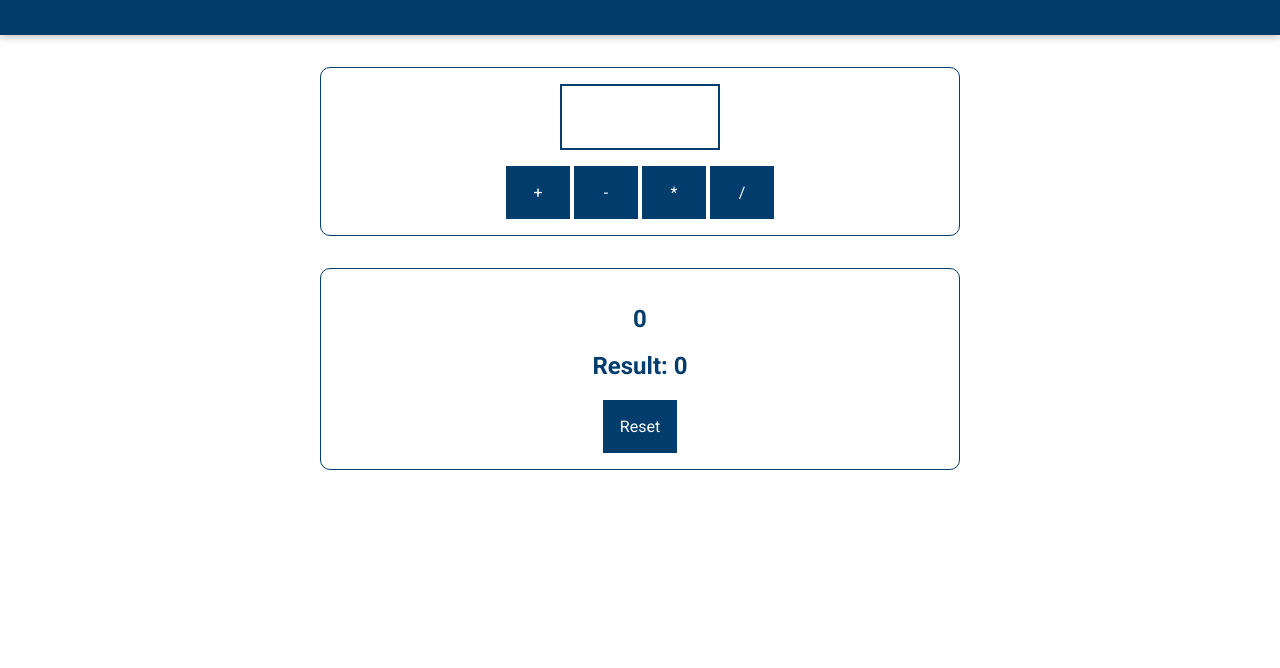
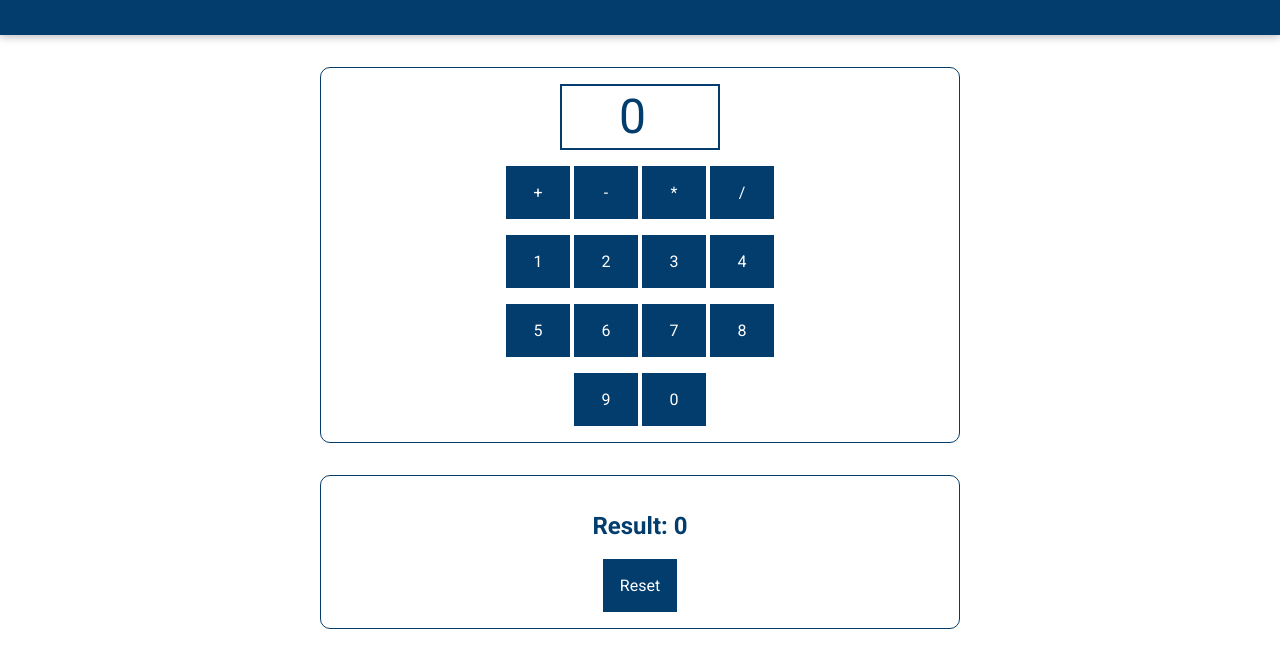
Before and after one commit to akshayvinodpunnath/JavaScriptLearning, a plain HTML site: page index.html in a window 1280 px wide. Both pictures are taken after a click on the button "Reset". Shown: the part 78-746 px from the top of the page. Drawn offline with Linux system fonts and the light colour scheme.

Commit message:
buttons defined

```diff
--- a/assets/scripts/app.js
+++ b/assets/scripts/app.js
@@ -1,6 +1,6 @@
 const defaultResult = 0;
 let currentResult = defaultResult ;
-let logEntries = [];
+let logEntries = [defaultResult];
 
 // Gets input from input field
 function getUserInput () {
@@ -19,8 +19,8 @@ function add() {
     const initialResult = currentResult;
     currentResult += parseInt(enteredNumber);
     createAndWriteOutput('+',initialResult,enteredNumber);
+    logEntries.push('+');
     logEntries.push(enteredNumber);
-    logEntries.push('+');
     console.log(logEntries);
 }
 
@@ -30,8 +30,8 @@ function multiply() {
     const initialResult = currentResult;
     currentResult *= parseInt(enteredNumber);
     createAndWriteOutput('*',initialResult,enteredNumber);
+    logEntries.push('*');
     logEntries.push(enteredNumber);
-    logEntries.push('*');
     console.log(logEntries)
 }
 
@@ -41,8 +41,8 @@ function subtract() {
     const initialResult = currentResult;
     currentResult -= parseInt(enteredNumber);
     createAndWriteOutput('-',initialResult,enteredNumber);
+    logEntries.push('-');
     logEntries.push(enteredNumber);
-    logEntries.push('-');
     console.log(logEntries)
 }
 
@@ -52,16 +52,17 @@ function divide() {
     const initialResult = currentResult;
     currentResult /= parseInt(enteredNumber);
     createAndWriteOutput('/',initialResult,enteredNumber);
+    logEntries.push('/');
     logEntries.push(enteredNumber);
-    logEntries.push('/');
     console.log(logEntries)
 }
 
 function calcReset() {
-    logEntries = [];
-    defaultResult = 0;
     currentResult = defaultResult ;
-    outputResult(currentResult, '')
+    logEntries = []
+    logEntries.push(defaultResult);
+    outputResult(currentResult, '');
+    userInput.value = 0
 }
 
 // Calling Event Handlers
@@ -69,4 +70,4 @@ addBtn.addEventListener('click', add);
 subtractBtn.addEventListener('click', subtract);
 multiplyBtn.addEventListener('click', multiply);
 divideBtn.addEventListener('click', divide);
-//resetCalc.addEventListener('click', calcReset);
+resetCalc.addEventListener('click', calcReset);
--- a/assets/scripts/vendor.js
+++ b/assets/scripts/vendor.js
@@ -4,6 +4,7 @@ const subtractBtn = document.getElementById('btn-subtract');
 const multiplyBtn = document.getElementById('btn-multiply');
 const divideBtn = document.getElementById('btn-divide');
 const resetCalc = document.getElementById('reset-calc');
+
 
 const currentResultOutput = document.getElementById('current-result');
 const currentCalculationOutput = document.getElementById('current-calculation');
--- a/assets/styles/app.css
+++ b/assets/styles/app.css
@@ -77,7 +77,8 @@ header {
   width: 4rem;
 }
 
-#calc-actions {
+#calc-actions,
+.number-buttons {
   margin-top: 1rem;
   text-align: center;
 }
--- a/index.html
+++ b/index.html
@@ -17,12 +17,28 @@
     </header>
 
     <section id="calculator">
-      <input type="number" id="input-number" />
+      <input type="number" id="input-number" value=0 />
       <div id="calc-actions">
         <button type="button" id="btn-add">+</button>
         <button type="button" id="btn-subtract">-</button>
         <button type="button" id="btn-multiply">*</button>
         <button type="button" id="btn-divide">/</button>
+        <div class="number-buttons">
+          <button type="button" id="btn-one">1</button>
+          <button type="button" id="btn-two">2</button>
+          <button type="button" id="btn-three">3</button>
+          <button type="button" id="btn-four">4</button>
+        </div>
+        <div class="number-buttons">
+          <button type="button" id="btn-five">5</button>
+          <button type="button" id="btn-six">6</button>
+          <button type="button" id="btn-seven">7</button>
+          <button type="button" id="btn-eight">8</button>
+        </div>
+        <div class="number-buttons">
+          <button type="button" id="btn-nine">9</button>
+          <button type="button" id="btn-zero">0</button>
+          </div>
       </div>
     </section>
     <section id="results">
```
